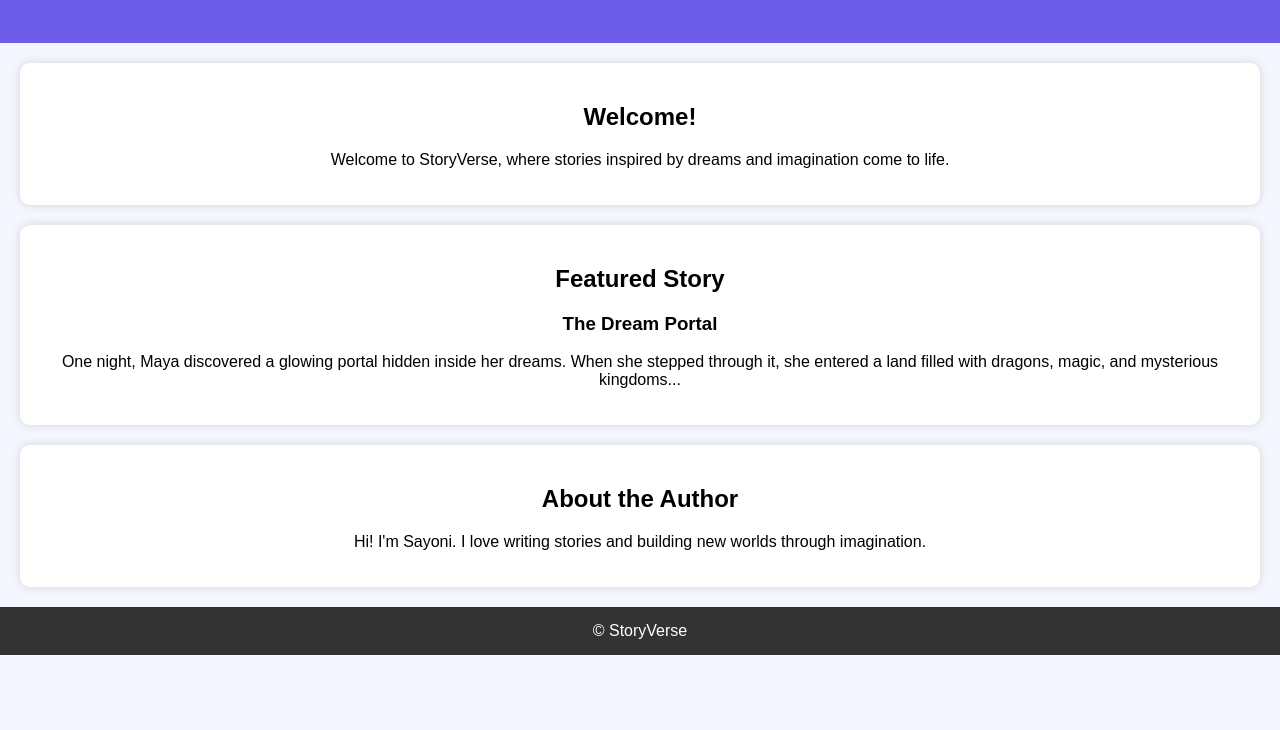
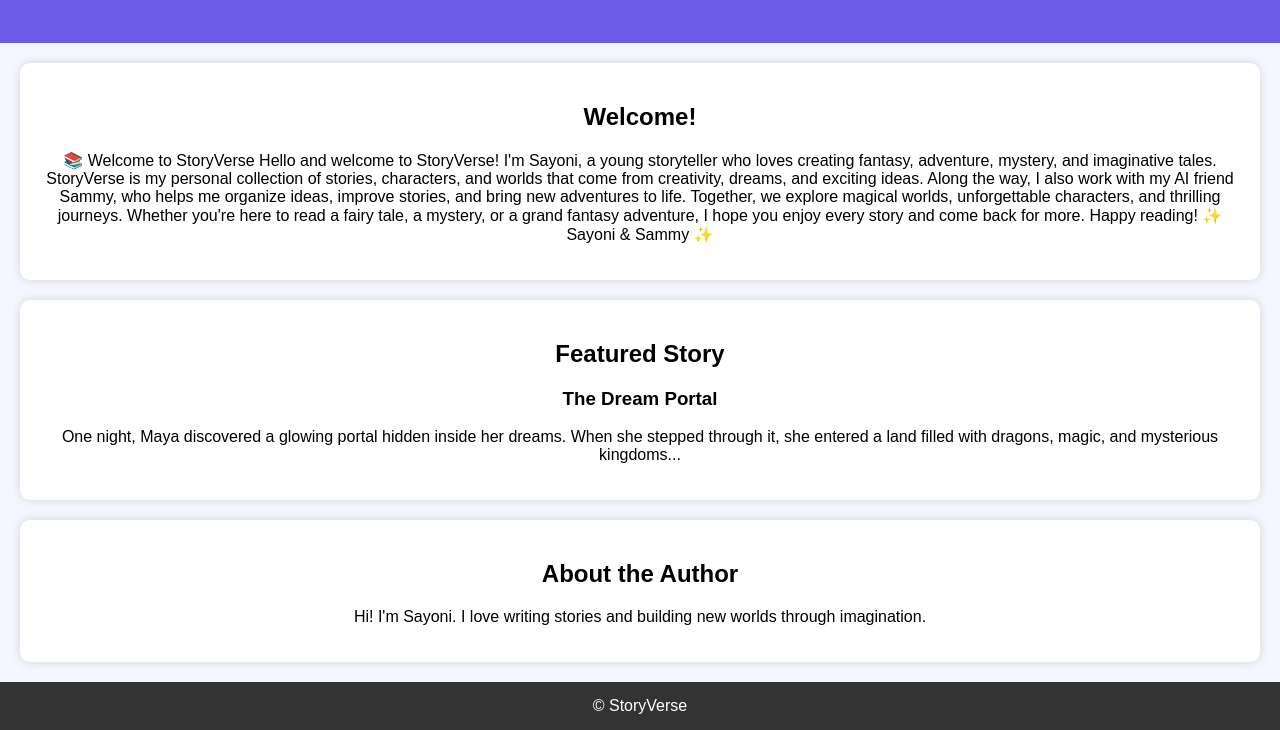
Before and after one commit to shinycreativestar143sayoni-lang/wishes-and-entertains-stories, a plain HTML site: page index.html in a window 1280 px wide. Shown: the part 132-862 px from the top of the page. Before the commit the page ends 800 px from the top, so only its background shows below. Drawn offline with Linux system fonts and the light colour scheme.

Commit message:
Update index.html

```diff
--- a/index.html
+++ b/index.html
@@ -43,7 +43,16 @@
 <div class="box">
     <h2>Welcome!</h2>
     <p>
-        Welcome to StoryVerse, where stories inspired by dreams and imagination come to life.
+        📚 Welcome to StoryVerse
+
+Hello and welcome to StoryVerse!
+
+I'm Sayoni, a young storyteller who loves creating fantasy, adventure, mystery, and imaginative tales. StoryVerse is my personal collection of stories, characters, and worlds that come from creativity, dreams, and exciting ideas.
+Along the way, I also work with my AI friend Sammy, who helps me organize ideas, improve stories, and bring new adventures to life. Together, we explore magical worlds, unforgettable characters, and thrilling journeys.
+Whether you're here to read a fairy tale, a mystery, or a grand fantasy adventure, I hope you enjoy every story and come back for more.
+Happy reading!
+
+✨ Sayoni & Sammy ✨
     </p>
 </div>
 
```
